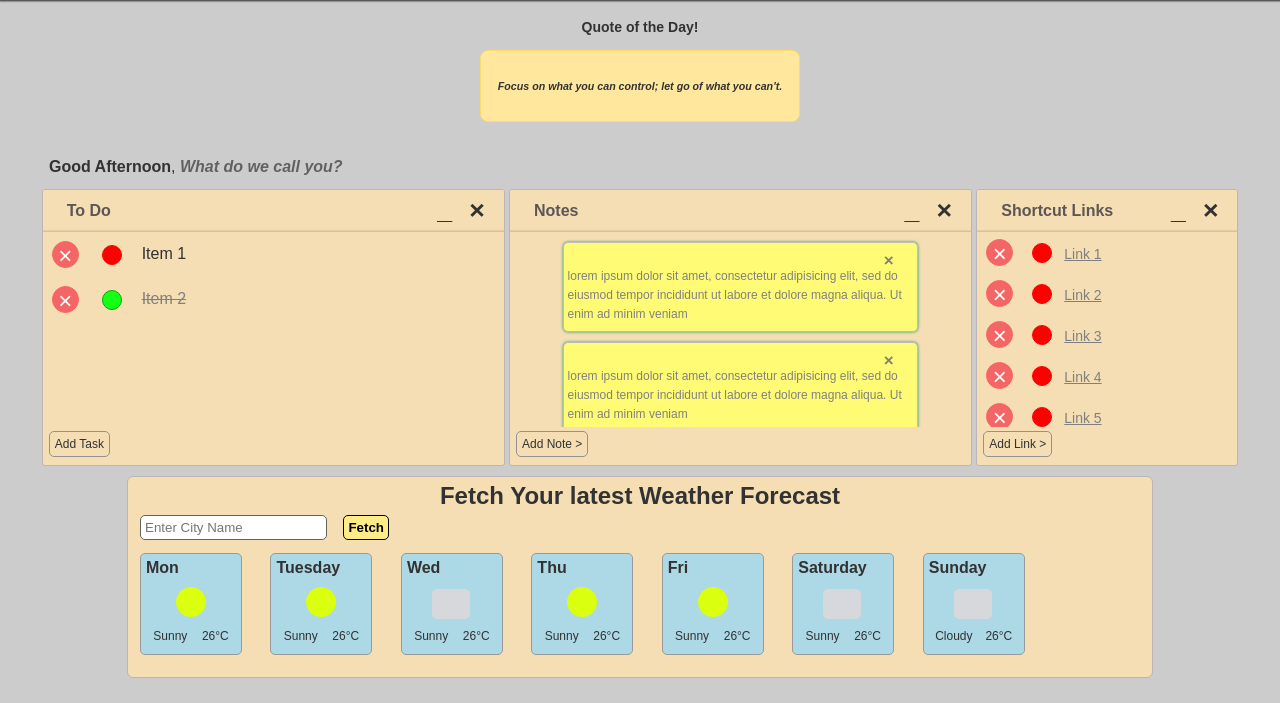
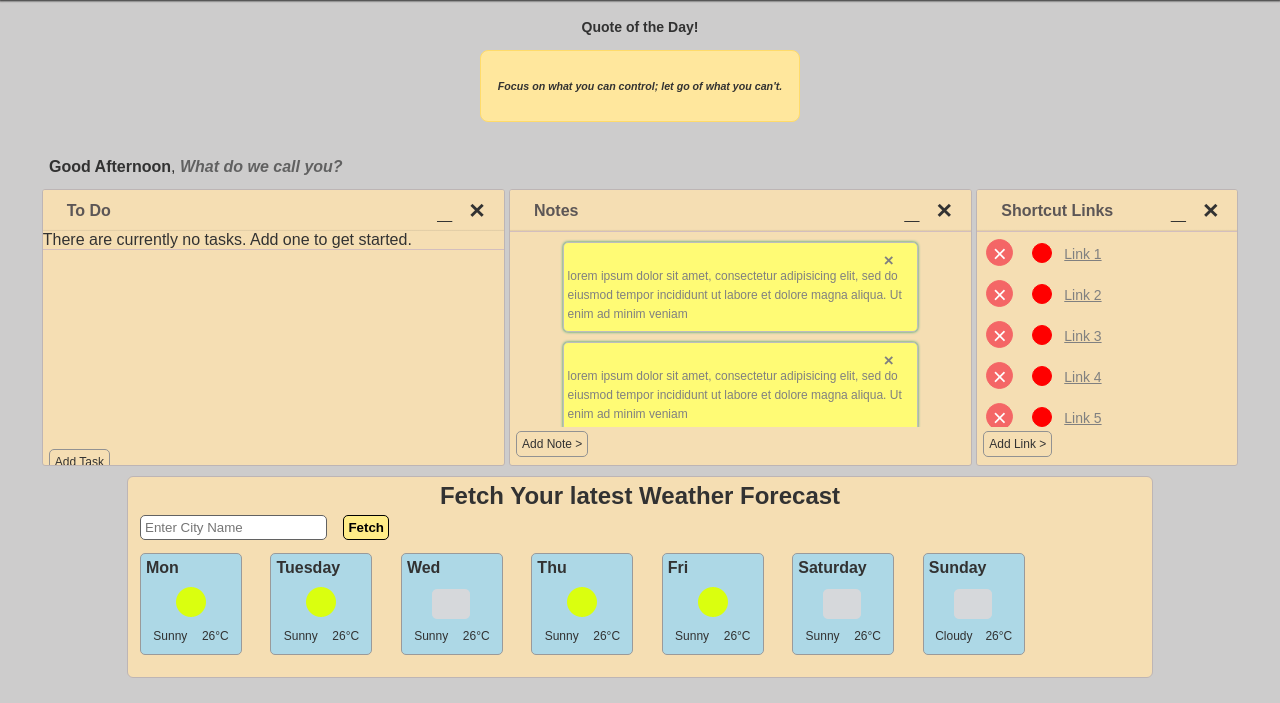
Before and after one commit to jg-digital-media/jgdm_personal_dashboard_dom, a PHP site: page / in a window 1280 px wide. Shown: the part 50-753 px from the top of the page. Run offline with PHP 8.4, Linux system fonts and the light colour scheme.

Commit message:
implement to do list empty state

```diff
--- a/app.js
+++ b/app.js
@@ -1,4 +1,4 @@
-console.log('app.js connected - 17-08-2026 - 13:37');
+console.log('app.js connected - 17-08-2026 - 13:53');
 
 // Enhanced tooltip functionality for live clock
 document.addEventListener('DOMContentLoaded', function() {
@@ -302,6 +302,10 @@ function initializeTodoList() {
 
     const todoDashboardElement = document.querySelector('#js---dashboard--todo');
     const todoListElement = document.querySelector('#js---todo--list');
+    const todoContainerElement = todoDashboardElement
+        ? todoDashboardElement.querySelector('.todo---dashboard--container')
+        : null;
+    const emptyStateElement = document.querySelector('#js---todo--empty');
     const addTodoButton = todoDashboardElement
         ? todoDashboardElement.querySelector('#add---todo--item')
         : null;
@@ -377,6 +381,21 @@ function initializeTodoList() {
     // Persist current list state to localStorage
     function saveTodosToLocalStorage() {
         localStorage.setItem(localStorageKey, JSON.stringify(getTodosFromDOM()));
+        updateEmptyState();
+    }
+
+    // Show the empty-state message when the list has no tasks
+    function updateEmptyState() {
+
+        const isEmpty = getTodosFromDOM().length === 0;
+
+        if (todoContainerElement) {
+            todoContainerElement.classList.toggle('todo---list--empty', isEmpty);
+        }
+
+        if (emptyStateElement) {
+            emptyStateElement.hidden = !isEmpty;
+        }
     }
 
     function renderTodos(todos) {
@@ -387,15 +406,17 @@ function initializeTodoList() {
             const listItem = createTodoListItem(todo.text, todo.completed);
             todoListElement.appendChild(listItem);
         });
+
+        updateEmptyState();
     }
 
-    // Restore saved tasks, or keep the markup defaults on a first visit
+    // Restore saved tasks, or show the empty state when nothing is persisted
     function loadTodosFromLocalStorage() {
 
         const savedTodos = localStorage.getItem(localStorageKey);
 
         if (savedTodos === null) {
-            saveTodosToLocalStorage();
+            renderTodos([]);
             return;
         }
 
@@ -404,10 +425,13 @@ function initializeTodoList() {
 
             if (Array.isArray(todos)) {
                 renderTodos(todos);
+                return;
             }
         } catch (error) {
             console.error('Error loading to-do items from localStorage:', error);
         }
+
+        renderTodos([]);
     }
 
     function toggleTodoItemState(listItem) {
--- a/index.php
+++ b/index.php
@@ -144,13 +144,15 @@
 
                 <div class="dashboard---section--content" data-tooltip="Notes: section details">
 
-                    <div class="todo---dashboard--container">
+                    <div class="todo---dashboard--container todo---list--empty">
 
-                        <ul id="js---todo--list">
+                        <div class="todo---list--panel">
 
-                            <li><span class="icon---close">&times;</span>  <span class="icon---edit">&nbsp;</span>  <span class="todo---item--text" contenteditable="true">Item 1</span></li>
-                            <li><span class="icon---close">&times;</span>  <span class="icon---edit edit---state--icon">&nbsp;</span>  <span class="todo---item--text text---edit--state" contenteditable="false">Item 2</span></li>
-                        </ul>
+                            <p class="todo---empty--state" id="js---todo--empty">There are currently no tasks. Add one to get started.</p>
+
+                            <ul id="js---todo--list"></ul>
+
+                        </div>
 
                         <!-- <p>Content goes here</p> -->
                         <a href="#" class="dashboard---btn" id="add---todo--item">Add Task</a>
```
